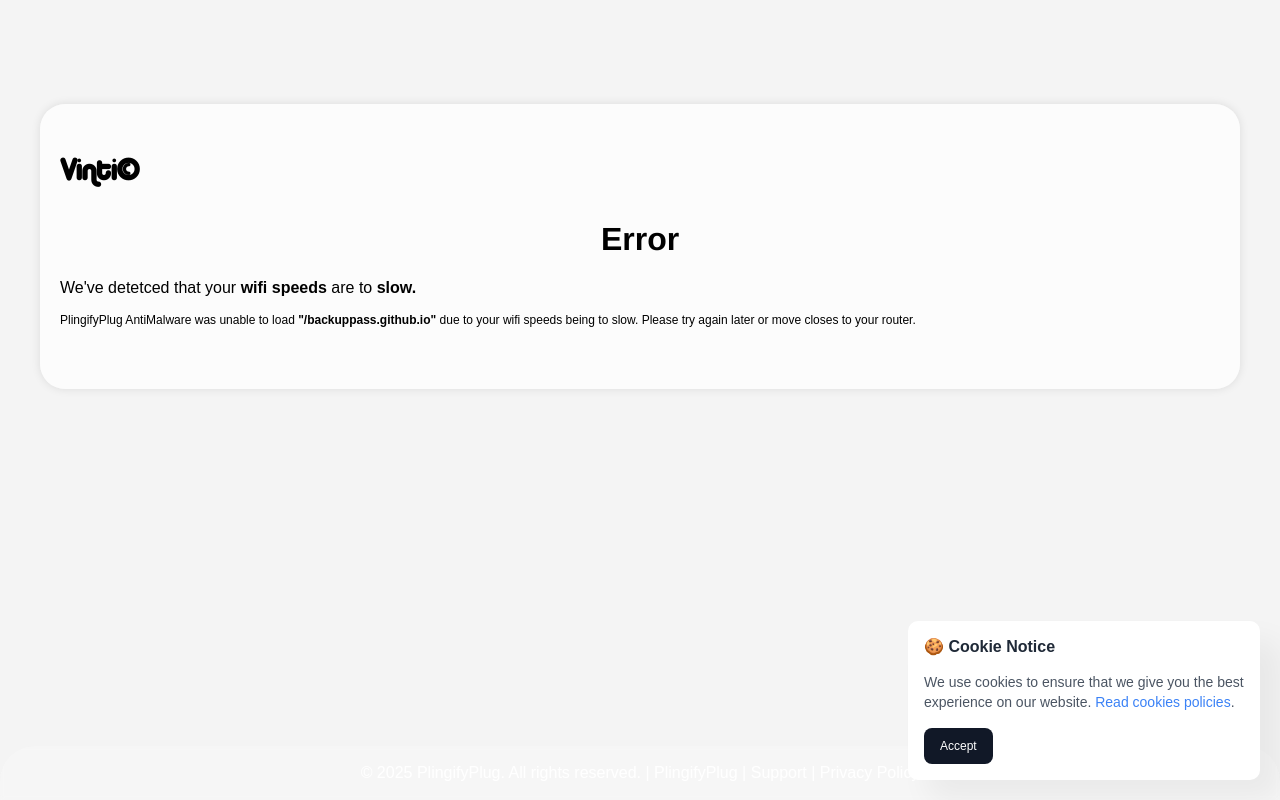
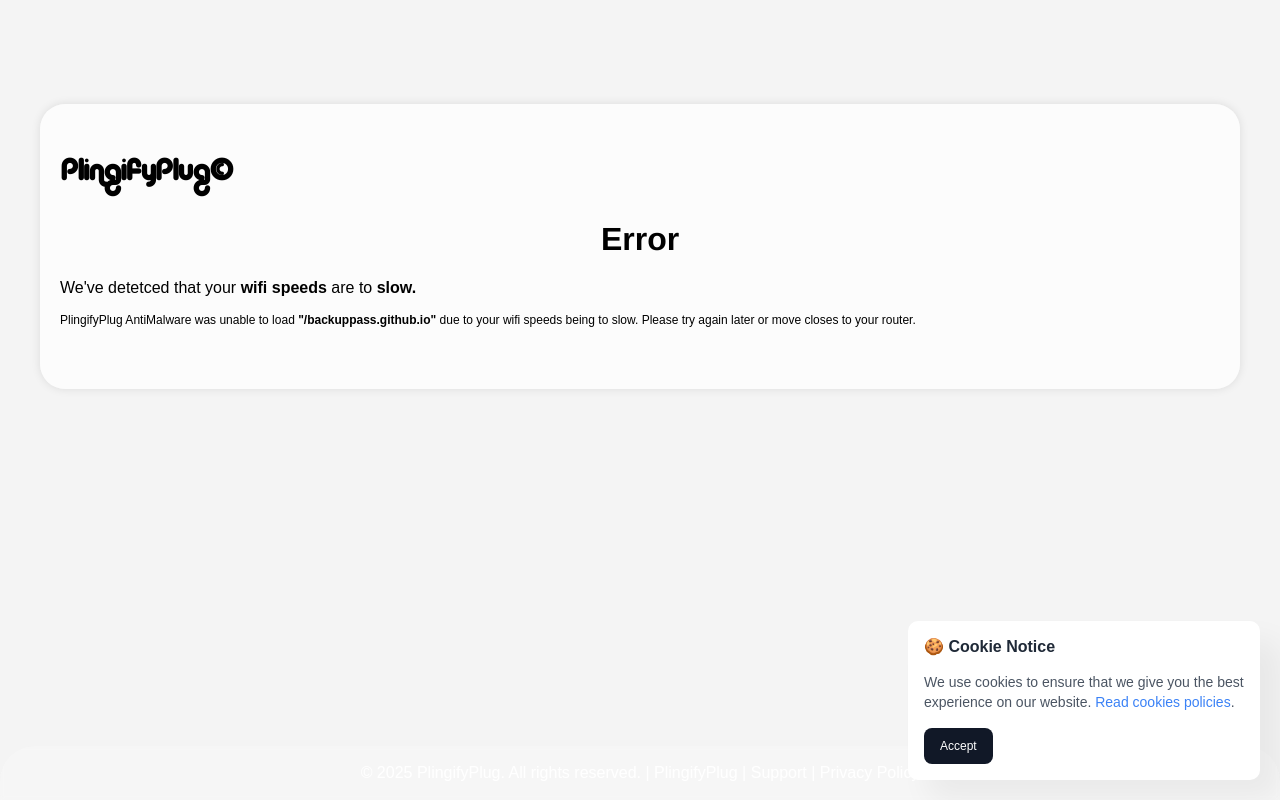
Before and after one commit to BackupPASS/Slow-Wifi, a plain HTML site: page index.html in a window 1280 px wide. Drawn offline with Linux system fonts and the light colour scheme.

Commit message:
Update index.html

```diff
--- a/index.html
+++ b/index.html
@@ -16,7 +16,7 @@
 
 <div class="container">
     <div class="content">
-        <h2 style="font-family: Alba; font-size: 30px;">Vinti&copy;</h2>
+        <h2 style="font-family: Alba; font-size: 30px;">PlingifyPlug&copy;</h2>
       <center>  <h1 style="font-family: 'Franklin Gothic Medium', 'Arial Narrow', Arial, sans-serif;">Error</h1></center>
         <p>We've detetced that your <b>wifi speeds</b> are to <b>slow.</b></p>
         <p style="font-size: 12px;">PlingifyPlug AntiMalware was unable to load <b>"/backuppass.github.io"</b> due to your wifi speeds being to slow. Please try again later or move closes to your router.</p>
```
